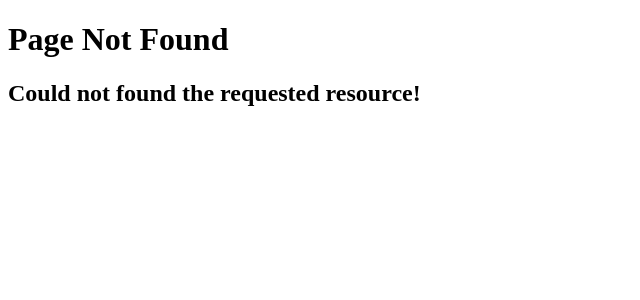
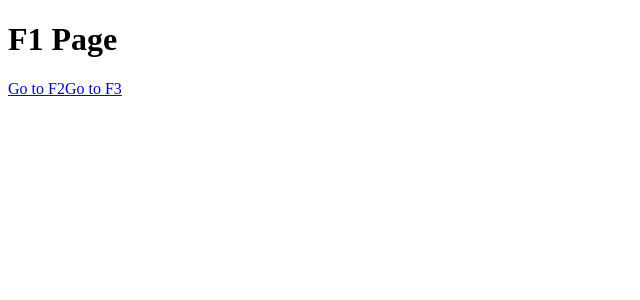
Before and after one commit to harshu-789/NextTutorial, a Next.js app in the folder hello-world/: page /f1 in a window 1280 px wide. Before the commit this address had no page. Shown: the top 300 px of the page, without its empty margins (0-640 px from the left). Built offline with nearby package versions, Linux system fonts and the light colour scheme.

Commit message:
Add login slot and conditional rendering to complex dashboard layout; create new pages for F1, F2, F3, and F4

```diff
--- /dev/null
+++ b/hello-world/src/app/complex-dashboard/@login/page.tsx
@@ -0,0 +1,5 @@
+import { Card } from "@/components/cards";
+
+export default function LoginSlot(){
+    return <Card>Please Login to Continue!</Card>
+}
--- /dev/null
+++ b/hello-world/src/app/f1/(.)f2/(..)(..)f4/page.tsx
@@ -0,0 +1,3 @@
+export default function InterceptedF4Page() {
+    return <h1>Intercepted F4 Page</h1>
+}
--- /dev/null
+++ b/hello-world/src/app/f1/(..)f3/page.tsx
@@ -0,0 +1,3 @@
+export default function InterceptedF3Page() {
+    return <h1>Intercepted F3 Page</h1>
+}
--- /dev/null
+++ b/hello-world/src/app/f1/page.tsx
@@ -0,0 +1,13 @@
+import Link from "next/link"
+
+export default function F1Page() {
+    return (
+    <>
+        <h1>F1 Page</h1>
+    <Link href={"/f1/f2"}>Go to F2</Link>
+    <Link href={"/f3"}>Go to F3</Link>
+
+    </>
+
+    )
+}
--- a/hello-world/src/app/layout.tsx
+++ b/hello-world/src/app/layout.tsx
@@ -1,5 +1,6 @@
 import { Metadata } from "next"
-import { ErrorWrapper } from "./error-wrapper"
+
+
 
 export const metadata: Metadata = {
     title : {
```
Also changed, not shown: hello-world/src/app/complex-dashboard/layout.tsx (+7 -2 lines), hello-world/src/app/f1/(.)f2/page.tsx (added, +10 -0 lines), hello-world/src/app/f2/page.tsx (added, +10 -0 lines).
